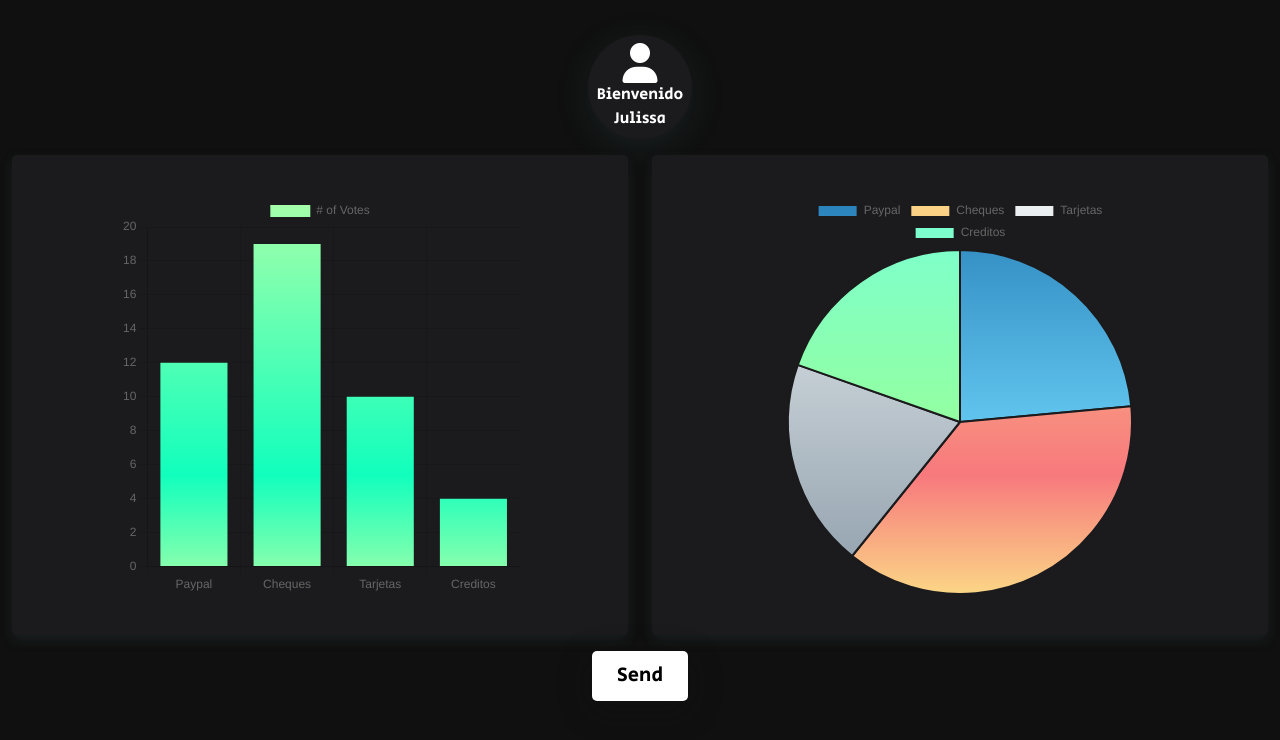
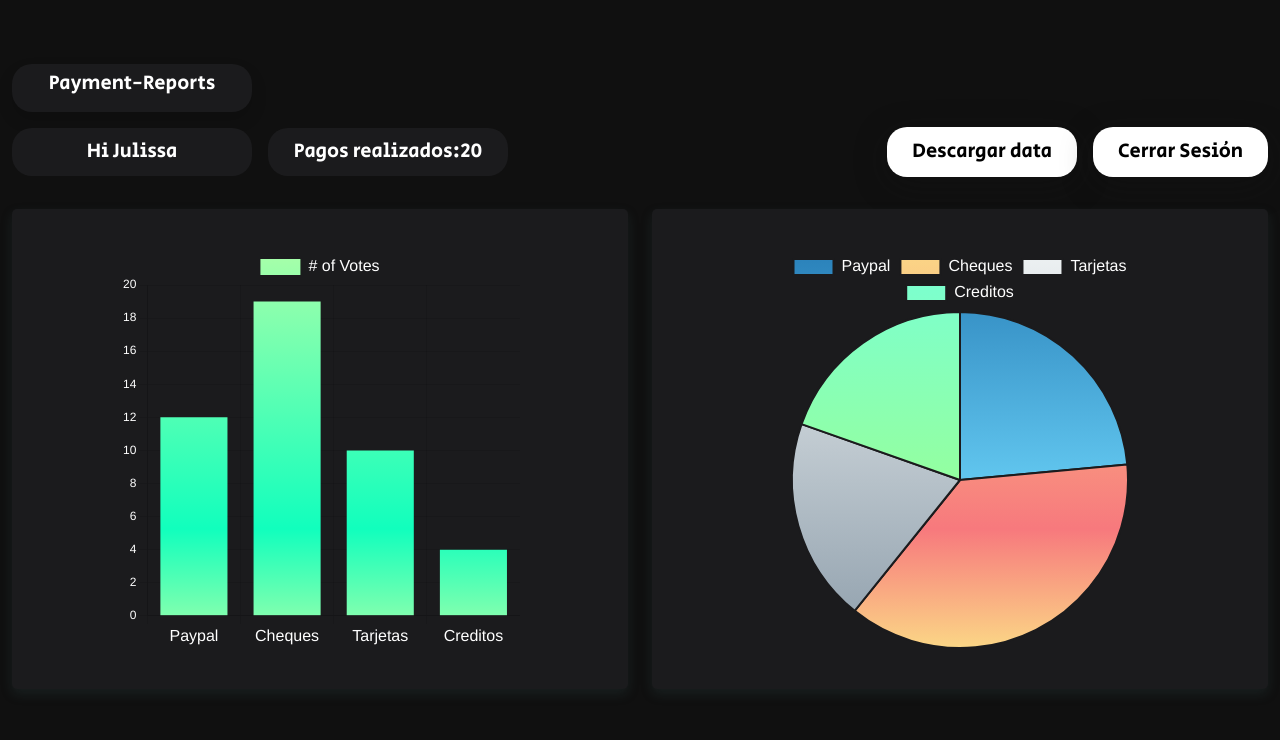
Before and after one commit to jossep11/Osnet-Designs, a plain HTML site: page Payment-Reports/index.html in a window 1280 px wide. Drawn offline with nearby package versions, Linux system fonts and the light colour scheme.

Commit message:
bar and pie chart

```diff
--- a/Payment-Reports/app.css
+++ b/Payment-Reports/app.css
@@ -80,15 +80,16 @@ button {
   height: 20vh;
 }
 
-.user-circle {
+.user-size {
   background: var(--card-bg-color);
-  /* padding: 2rem; */
+
+  height: 3rem;
+  width: 15rem;
+  border-radius: 20px;
+  overflow: hidden;
+}
+.user-size shadow {
   box-shadow: 0 8px 32px 0 rgba(57, 92, 92, 0.212);
-
-  height: 6.5rem;
-  width: 6.5rem;
-  border-radius: 50%;
-  overflow: hidden;
 }
 .main-box-size {
   /* overflow: hidden; */
@@ -101,9 +102,9 @@ button {
   transition: all 0.5s ease;
 }
 
-.user-size {
+/* .user-size {
   min-height: calc(20vh - 4rem);
-}
+} */
 .drag-size {
   /* height: 70vh; */
   min-height: calc(80vh - 1.5rem);
@@ -152,3 +153,11 @@ canvas {
   max-width: 50vh;
   max-height: 50vh;
 }
+
+.border-radius-button {
+  border-radius: 20px;
+}
+
+p {
+  font-size: 20px;
+}
--- a/Payment-Reports/index.html
+++ b/Payment-Reports/index.html
@@ -27,16 +27,37 @@
   </head>
   <body>
     <div class="container-xxl">
-      <div class="row-md">
+      <div class="row-md pt-3">
         <div
-          class="user-size d-flex align-items-center justify-content-center flex-column"
+          class="user-size shadow d-flex align-items-center justify-content-center flex-column"
         >
+          <!-- <i class="fa-solid fa-user icon"></i> -->
+          <h5 class="text-center">Payment-Reports</h5>
+        </div>
+      </div>
+      <div
+        class="Button-Paneles d-flex justify-content-between align-items-baseline"
+      >
+        <div class="row-md pt-3 d-flex gap-3">
           <div
-            class="user-circle d-flex align-items-center justify-content-center flex-column"
+            class="user-size d-flex align-items-center justify-content-center"
+            role="button"
           >
-            <i class="fa-solid fa-user icon"></i>
-            <p class="text-center">Bienvenido Julissa</p>
+            <!-- <i class="fa-solid fa-user icon"></i> -->
+            <p class="text-center">Hi Julissa</p>
           </div>
+          <div
+            class="user-size d-flex align-items-center justify-content-center"
+            role="button"
+          >
+            <!-- <i class="fa-solid fa-user icon"></i> -->
+            <p class="text-center">Pagos realizados:20</p>
+          </div>
+        </div>
+
+        <div class="d-flex gap-3">
+          <button class="border-radius-button">Descargar data</button>
+          <button class="border-radius-button">Cerrar Sesión</button>
         </div>
       </div>
 
@@ -45,7 +66,7 @@
           <div
             class="main-box-size boxes1 d-flex align-items-center justify-content-center"
           >
-            <canvas id="myChart" height="400" width="500"></canvas>
+            <canvas id="myChart" height="200" width="200"></canvas>
           </div>
         </div>
 
@@ -58,7 +79,7 @@
         </div>
 
         <div class="mt-3 d-flex justify-content-center">
-          <button>Send</button>
+          <!-- <button>Send</button> -->
         </div>
       </div>
       <!-- <div class="row">
@@ -92,6 +113,52 @@
         },
         options: {
           responsives: true,
+          scales: {
+            x: {
+              title: {
+                font: {
+                  size: 14,
+                },
+                color: "#fff",
+              },
+
+              ticks: {
+                font: {
+                  size: 16,
+                },
+                color: "#fff",
+              },
+            },
+
+            y: {
+              title: {
+                font: {
+                  size: 14,
+                  weight: "bold",
+                },
+                color: "#fff",
+              },
+
+              ticks: {
+                beginAtZero: true,
+                font: {
+                  size: 12,
+                },
+                color: "#fff",
+              },
+            },
+          },
+          plugins: {
+            legend: {
+              labels: {
+                // This more specific font property overrides the global property
+                font: {
+                  size: 16,
+                },
+                color: "#fff",
+              },
+            },
+          },
         },
       });
 
@@ -137,11 +204,22 @@
               borderColor: "#1b1b1d",
 
               // borderColor: ["rgba(255, 99, 132, 1)", "rgba(54, 162, 235, 1)"],
-              options: {
-                responsives: true,
+            },
+          ],
+        },
+        options: {
+          responsives: true,
+          plugins: {
+            legend: {
+              labels: {
+                // This more specific font property overrides the global property
+                font: {
+                  size: 16,
+                },
+                color: "#fff",
               },
             },
-          ],
+          },
         },
       });
     </script>
```
